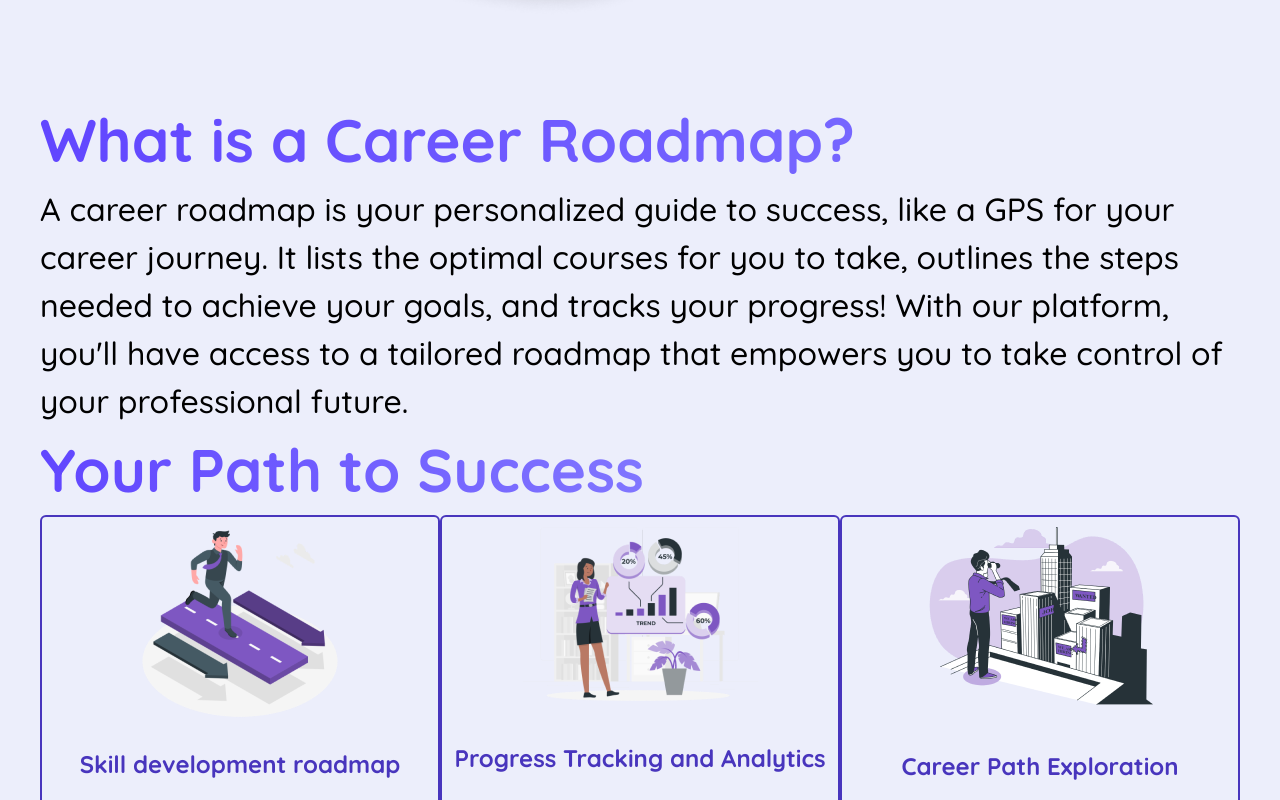
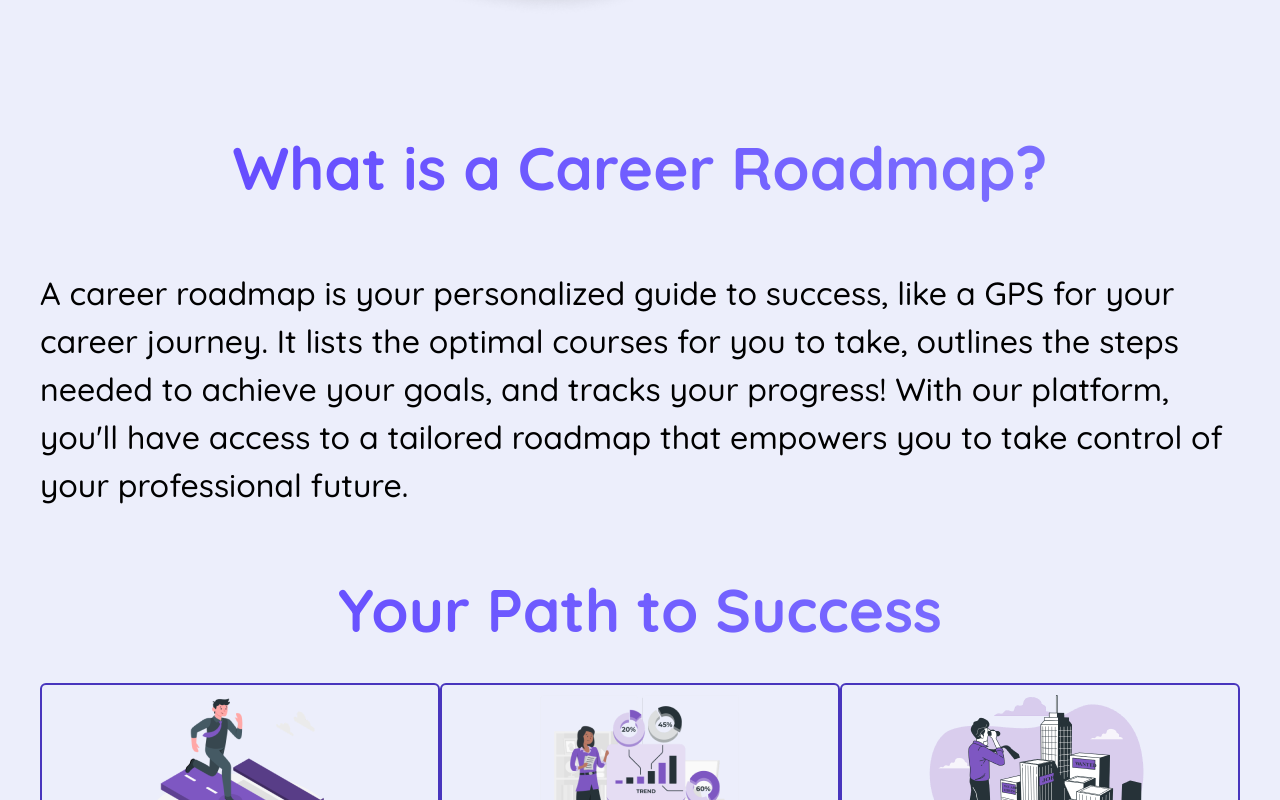
Before and after one commit to britzky/career-coach, a React (Vite) app in the folder frontend/career-coach/: page / in a window 1280 px wide. Shown: the part 940-1740 px from the top of the page. Built offline with nearby package versions, Linux system fonts and the light colour scheme.

Commit message:
Adjusted the layout of the landing page

```diff
--- a/frontend/career-coach/src/pages/LandingPage/LandingPage.tsx
+++ b/frontend/career-coach/src/pages/LandingPage/LandingPage.tsx
@@ -26,8 +26,8 @@ export const LandingPage = () => {
           </button>
         </div>
         </div>
-        <div>
-          <h1 className="font-bold text-xxl gradient-text bg-logo">What is a Career Roadmap?</h1>
+        <div className="space-y-14 my-14">
+          <h1 className="font-bold text-xxl gradient-text bg-logo text-center">What is a Career Roadmap?</h1>
           <p className="font-medium text-base">
             A career roadmap is your personalized guide to success,
             like a GPS for your career journey.
@@ -38,8 +38,8 @@ export const LandingPage = () => {
             you'll have access to a tailored roadmap that empowers you to take control of your professional future.
           </p>
         </div>
-        <div className="mb-7">
-          <span className="font-bold text-xxl gradient-text bg-logo">Your Path to Success</span>
+        <div className="mb-7 space-y-7">
+          <h1 className="font-bold text-xxl gradient-text bg-logo text-center w-full">Your Path to Success</h1>
           <div className="flex justify-between">
             <div className="flex flex-col items-center border-2 border-purpleText rounded-md h-[471px] w-[434px] gap-7">
               <img src={skillDev} alt="Man running" />
```
